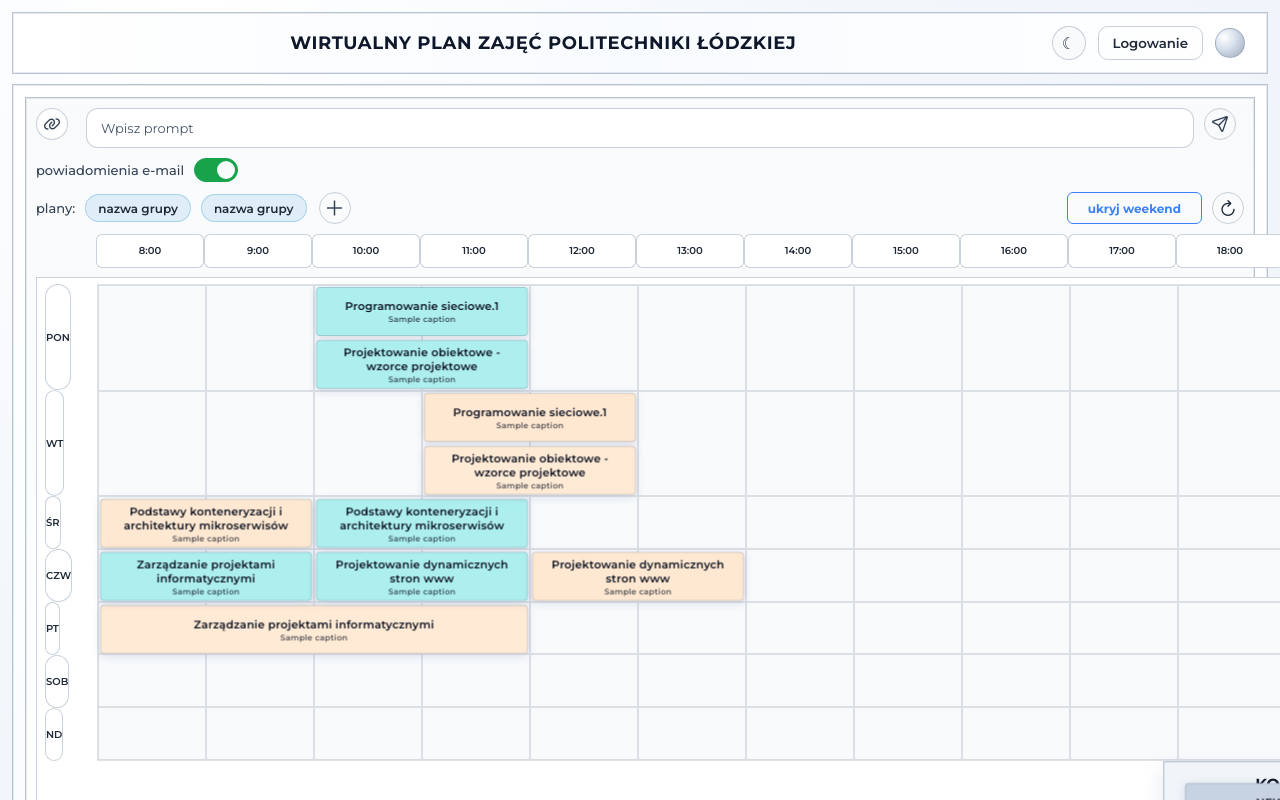
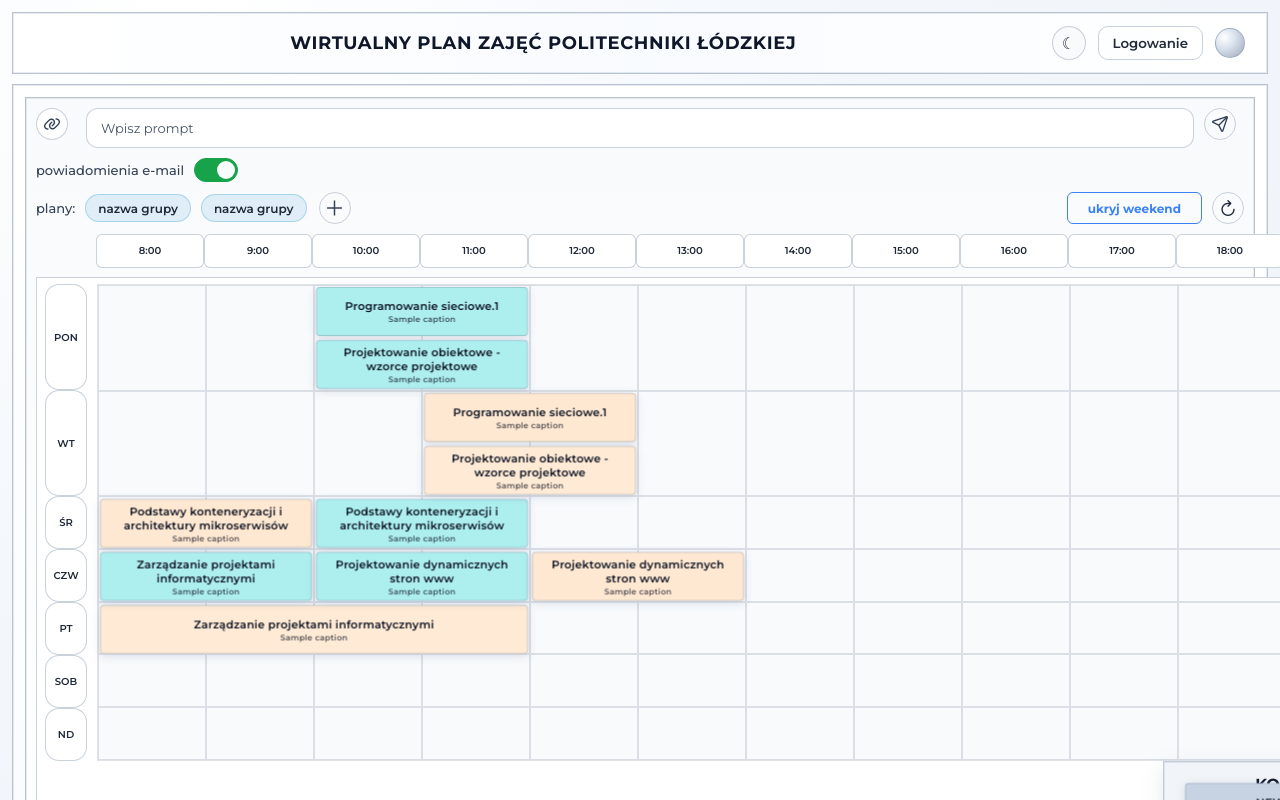
Before and after one commit to mechanikal/ProjKompFrontEnd, a React (Vite) app: page / in a window 1280 px wide. Shown: the top 800 px of the page. Built offline with nearby package versions, Linux system fonts and the light colour scheme.

Commit message:
fix: add flex layout to day pills and reduce tap scale on blocks

```diff
--- a/src/components/ClassBlock.tsx
+++ b/src/components/ClassBlock.tsx
@@ -75,7 +75,7 @@ export default function Block({
       animate="animate"
       exit="exit"
       whileHover={isDragging ? undefined : { scale: 1.02 }}
-      whileTap={isDragging ? undefined : { scale: 0.95 }}
+      whileTap={isDragging ? undefined : { scale: 0.98 }}
       onMouseDown={handleMouseDown}
       className="tt-class-block"
       style={{
--- a/src/index.css
+++ b/src/index.css
@@ -398,10 +398,16 @@ align-items: stretch;
 overflow: hidden;
 }
 
+.timetable-day-row-weekend {
+transform-origin: top;
+}
+
 .timetable-day-pill {
 display: flex;
 align-items: center;
 justify-content: center;
+flex: 1;
+width: 100%;
 height: 100%;
 background: var(--surface-input);
 border: 1px solid var(--border-soft);
@@ -432,6 +438,10 @@ overflow: hidden;
 .timetable-grid-row {
 display: grid;
 overflow: hidden;
+}
+
+.timetable-grid-row-weekend {
+transform-origin: top;
 }
 
 .timetable-cell {
```
